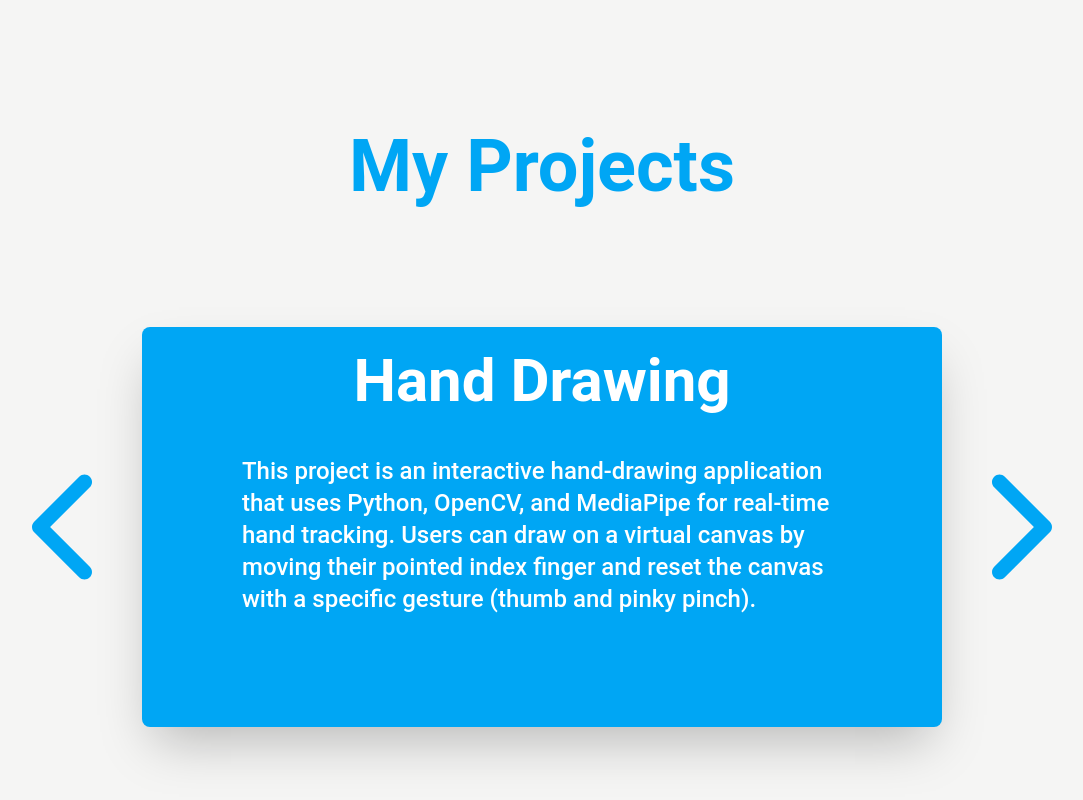
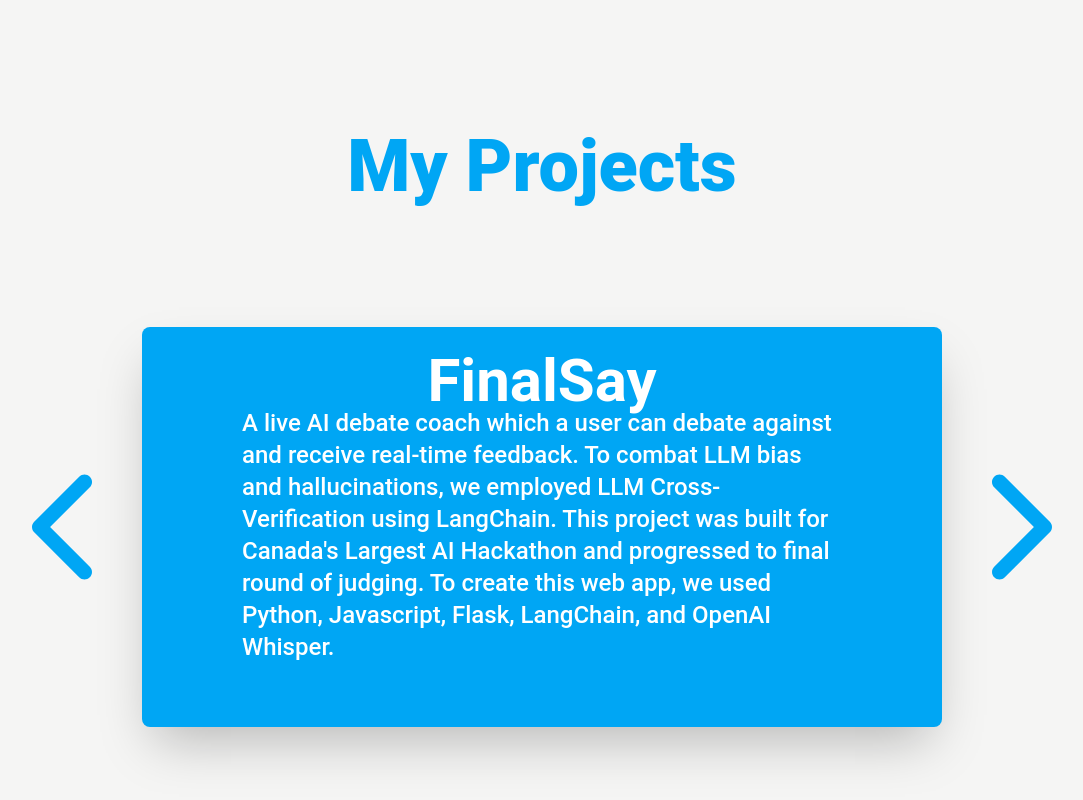
Before and after one commit to KaiSong06/Portfolio, a React (Vite) app: page / in a window 1280 px wide. Shown: the part 1473-2273 px from the top of the page, without its empty margins (98-1181 px from the left). Built offline with nearby package versions, Linux system fonts and the light colour scheme.

Commit message:
[Chore] Update project portfolio

```diff
--- a/src/Components/Cards.jsx
+++ b/src/Components/Cards.jsx
@@ -1,13 +1,28 @@
 import React from "react"
 
 export const cardText1 =
+    <a href="https://github.com/KaiSong06/GenAI-Genesis"
+    target="_blank"
+    className="relative flex items-start justify-center h-full text-white text-bold text-2xl">
+        <div className="relative flex items-start justify-center h-full text-white text-bold text-2xl">
+            <h2 className="absolute flex justify-center top-0 text-white font-bold md:text-6xl md:w-200 text-xl w-80 md:m-6 m-1">FinalSay</h2>
+            <p className="flex justify-center items-center md:text-2xl md:w-150 text-xs h-full w-60 m-2">
+                A live AI debate coach which a user can debate against and receive real-time feedback.
+                To combat LLM bias and hallucinations, we employed LLM Cross-Verification using LangChain.
+                This project was built for Canada's Largest AI Hackathon and progressed to final round of judging.
+                To create this web app, we used Python, Javascript, Flask, LangChain, and OpenAI Whisper.
+            </p>
+        </div>
+    </a>
+
+export const cardText2 =
     <a href="https://github.com/KaiSong06/Hand-Drawing"
     target="_blank"
     className="relative flex items-start justify-center h-full text-white text-bold text-2xl">
         <div className="relative flex items-start justify-center h-full text-white text-bold text-2xl">
-            <h2 className="absolute flex justify-center top-0 text-white font-bold md:text-6xl md:w-200 text-xl w-80 md:m-6 m-1">Hand Drawing</h2>
+            <h2 className="absolute flex justify-center text-white font-bold md:text-6xl md:w-200 text-xl w-80 md:m-6 m-1">Hand Drawing</h2>
             <p className="flex justify-center items-center md:text-2xl md:w-150 text-xs h-full w-60 m-2">
-                This project is an interactive hand-drawing application
+                An interactive hand-drawing application
                  that uses Python, OpenCV, and MediaPipe for real-time
                   hand tracking. Users can draw on a virtual canvas by
                    moving their pointed index finger and reset the canvas with a
@@ -16,33 +31,16 @@
         </div>
     </a>
 
-export const cardText2 =
-    <a href="https://github.com/Recite1/FeynMind"
+export const cardText3 =
+    <a href="https://github.com/KaiSong06/Schollux"
     target="_blank"
     className="relative flex items-start justify-center h-full text-white text-bold text-2xl">
         <div className="relative flex items-start justify-center h-full text-white text-bold text-2xl">
-            <h2 className="absolute flex justify-center text-white font-bold md:text-6xl md:w-200 text-xl w-80 md:m-6 m-1">FeynMine.ai</h2>
+            <h2 className="absolute flex justify-center text-white font-bold md:text-6xl md:w-200 text-xl w-80 md:m-6 m-1">Schollux</h2>
             <p className="flex justify-center items-center md:text-2xl md:w-150 text-xs h-full w-60 m-2">
-                This project was made for UOttahack 7.
-                  With a team of 4 developers, we created
-                    an AI-powered study assistant that listens
-                      to an explanation of a topic, then provides
-                        feedback as well as a set of flashcards.
-            </p>
-        </div>
-    </a>
-
-export const cardText3 =
-    <a href="https://github.com/KaiSong06/Ping-check"
-    target="_blank"
-    className="relative flex items-start justify-center h-full text-white text-bold text-2xl">
-        <div className="relative flex items-start justify-center h-full text-white text-bold text-2xl">
-            <h2 className="absolute flex justify-center text-white font-bold md:text-6xl md:w-200 text-xl w-80 md:m-6 m-1">Ping Check</h2>
-            <p className="flex justify-center items-center md:text-2xl md:w-150 text-xs h-full w-60 m-2">
-                This project was created to solve a problem of
-                  consistently timed WiFi issues on campus while I was playing League of Legends.
-                    Using Selenium and SQL, I webscraped 10,000+ datapoints to accurately
-                      predict when it was a "safe" time to play ranked.
+                An AI chatbot for researchers to find relavent academic papers and articles.
+                Using the Google Gemini API, we created a chatbot that can summarize multiple relavent articles,
+                as well as go in depth on speific articles. This project was made for CuHacking using Python, JavaScript, Flask, and Google Gemini API.
                 </p>
         </div>
     </a>
--- a/src/Components/Projects.jsx
+++ b/src/Components/Projects.jsx
@@ -29,8 +29,8 @@
 
     return (
         <div className="relative flex justify-center items-center w-screen h-screen" id="projects">
-            <div className="absolute lg:top-0 lg:text-7xl md:top-15 md:text-4xl top-35 text-3xl text-sky-500 font-bold">
-                <h1>My Projects</h1>
+            <div className="absolute lg:top-0 top-35">
+                <h1 className=" md:top-15 md:text-7xl text-5xl top-35 text-sky-500 font-extrabold">My Projects</h1>
             </div>
 
             <div onClick={() => setCard((prevCard) => handleCards(prevCard, "backward"))}>
@@ -44,7 +44,7 @@
             </div>
 
             <div onClick={() => setCard((prevCard) => handleCards(prevCard, "forward"))}>
-                <IoIosArrowForward className="flex justify-center items-center md:w-40 w-20 h-70 hover:w-[40%] text-sky-500" />
+                <IoIosArrowForward className="flex justify-center items-center md:w-40 w-20 h-70 hover:w-[140%] text-sky-500" />
             </div>
         </div>
     );
--- a/src/Components/Skills.jsx
+++ b/src/Components/Skills.jsx
@@ -11,7 +11,7 @@
         <div className="flex justify-center items-center w-screen h-screen bg-stone-100" id="skills">
             <div className="flex justify-center w-full">
                 <div className="text-md md:text-3xl">
-                    <h1 className="flex justify-center w-full font-extrabold text-sky-500 text-lg md:text-7xl">
+                    <h1 className="flex justify-center w-full font-extrabold text-sky-500 text-5xl md:text-7xl mb-4">
                         My Tech Stack
                     </h1>
                     <div className="grid grid-cols-3 gap-2 w-full ">
```
